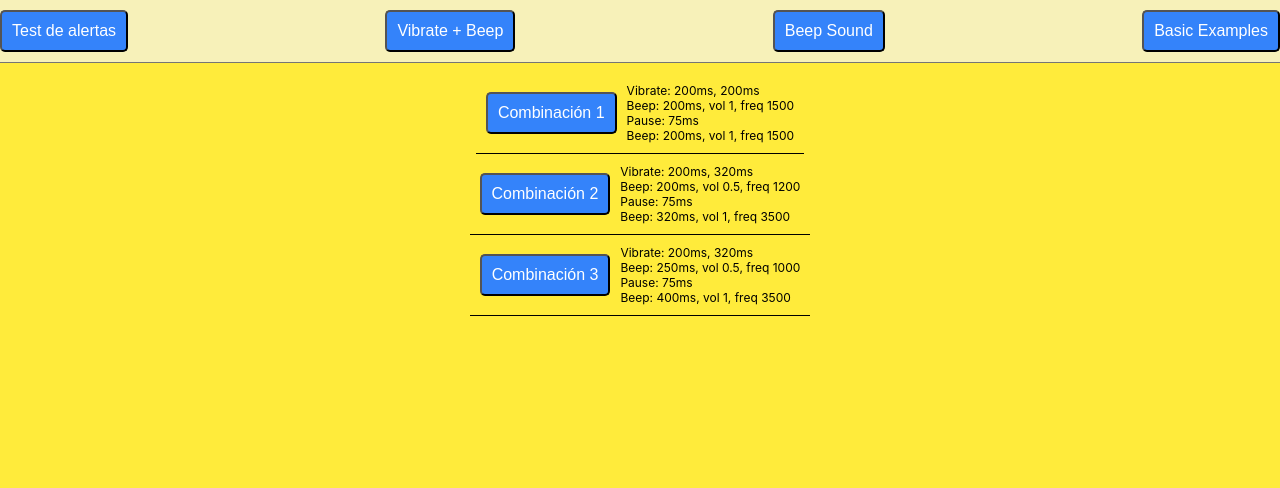
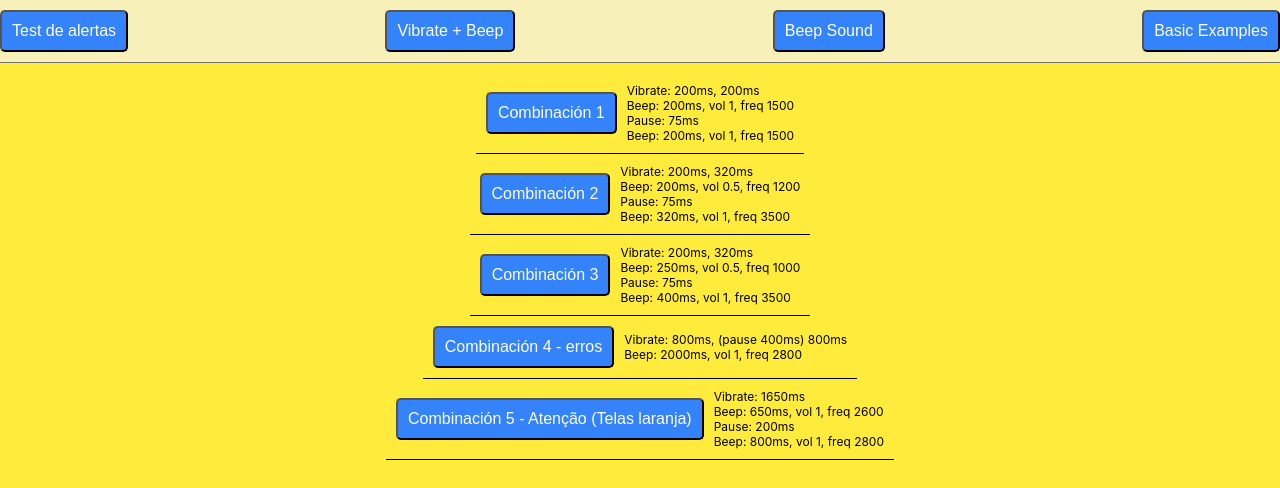
Before and after one commit to rjpizarro-meli/beeper, a React (Create React App) app: page / in a window 1280 px wide. Shown: the top 488 px of the page. Built offline with nearby package versions, Linux system fonts and the light colour scheme.

Commit message:
add examples for errors and warnings

```diff
--- a/src/App.js
+++ b/src/App.js
@@ -312,6 +312,42 @@ function App() {
           <p> Pause: 75ms  </p>
           <p> Beep: 400ms, vol 1, freq 3500 </p>
         </Reference>
+
+        <Reference
+          button={
+            <Button
+              onClick={async () => {
+                vibrate({ pattern: [800, 400, 800] })
+                beep({ time: 2000, volume: 1, sound: 2800 })
+              }}
+            >
+              Combinación 4 - erros
+            </Button>
+          }
+        >
+          <p> Vibrate: 800ms, (pause 400ms) 800ms  </p>
+          <p> Beep: 2000ms, vol 1, freq 2800 </p>
+        </Reference>
+
+        <Reference
+          button={
+            <Button
+              onClick={async () => {
+                vibrate({ pattern: [1650] })
+                await beep({ time: 650, volume: 1, sound: 2600 })
+                await pause({ time: 200 })
+                await beep({ time: 800, volume: 1, sound: 2800 })
+              }}
+            >
+              Combinación 5 - Atenção (Telas laranja)
+            </Button>
+          }
+        >
+          <p> Vibrate: 1650ms </p>
+          <p> Beep: 650ms, vol 1, freq 2600 </p>
+          <p> Pause: 200ms </p>
+          <p> Beep: 800ms, vol 1, freq 2800 </p>
+        </Reference>
       </Container>
     )
   }
```
